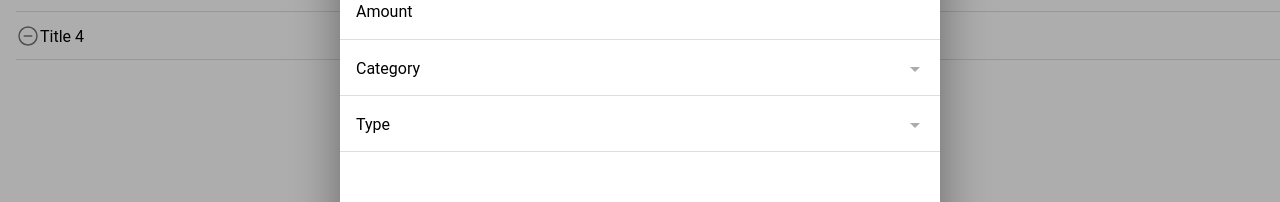
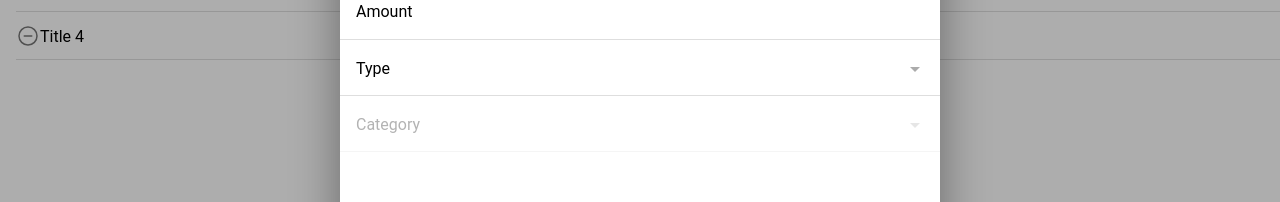
Before and after one commit to AlanBar13/tsukan, a React (Create React App) app: page /home in a window 1280 px wide. Both pictures are taken after a click on the element 1242 px from the left and 705 px from the top of the page. Shown: the part 346-548 px from the top of the page. Built offline with nearby package versions, Linux system fonts and the light colour scheme.

Commit message:
Categories change depending type

```diff
--- a/src/components/AddChargeMd.tsx
+++ b/src/components/AddChargeMd.tsx
@@ -1,16 +1,31 @@
 import { IonLabel, IonList, IonListHeader, IonToolbar, IonButtons, IonButton, IonTitle, IonItem, IonInput, IonSelect, IonSelectOption, } from '@ionic/react';
 import { useState } from 'react'
 
-const AddChargeMd: React.FC<{ onDismiss: () => void; categories: string[]; addItem: (title: string, category: string, amount: number, sign: string) => void }> = ({ onDismiss, categories, addItem }) => {
+const xpCategories: string[] = ["Cuidado Personal", "Deuda", "Entretenmiento", "Hogar", "Mascotas", "Otro", "Salud", "Seguros", "Servicios", "Telefonia", "Transporte", "Inversiones"]
+const inCategories: string[] = ["Salario", "Pago Deuda", "Ganancias", "Otro"]
+
+const AddChargeMd: React.FC<{ onDismiss: () => void; addItem: (title: string, category: string, amount: number, sign: string) => void }> = ({ onDismiss, addItem }) => {
    const [title, setTitle] = useState<string>("")
    const [amount, setAmount] = useState<string>("")
    const [category, setCategory] = useState<string>("")
    const [sign, setSign] = useState<string>("")
+   const [dis, setDis] = useState<boolean>(true)
+   const [categories, setCategories] = useState<string[]>(xpCategories)
 
     const showCategories = () => {
         return categories.map((cat, i) => {
             return <IonSelectOption key={i} value={cat}>{cat}</IonSelectOption>
         })
+    }
+
+    const handleType = (sign: string) => {
+        setSign(sign)
+        if(sign === '+'){
+            setCategories(inCategories)
+        }else{
+            setCategories(xpCategories)
+        }
+        setDis(false)
     }
 
     const onSave = () => {
@@ -39,16 +54,16 @@ const AddChargeMd: React.FC<{ onDismiss: () => void; categories: string[]; addIt
                     <IonInput onIonChange={(e) => setAmount(e.detail.value!)} type='number'></IonInput>
                 </IonItem>
                 <IonItem className="input">
+                    <IonLabel position="floating">Type</IonLabel>
+                    <IonSelect onIonChange={e => handleType(e.detail.value)} >
+                        <IonSelectOption value={'+'}>Income</IonSelectOption>
+                        <IonSelectOption value={'-'}>Expense</IonSelectOption>
+                    </IonSelect>
+                </IonItem>
+                <IonItem disabled={dis} className="input">
                     <IonLabel position="floating">Category</IonLabel>
                     <IonSelect onIonChange={e => setCategory(e.detail.value)}>
                         {showCategories()}
-                    </IonSelect>
-                </IonItem>
-                <IonItem className="input">
-                    <IonLabel position="floating">Type</IonLabel>
-                    <IonSelect onIonChange={e => setSign(e.detail.value)} >
-                        <IonSelectOption value={'+'}>Income</IonSelectOption>
-                        <IonSelectOption value={'-'}>Expense</IonSelectOption>
                     </IonSelect>
                 </IonItem>
             </IonList>
--- a/src/pages/Home.tsx
+++ b/src/pages/Home.tsx
@@ -8,14 +8,12 @@ import { nanoid } from 'nanoid'
 
 import './Home.css';
 
-let items: Item[] = [
+const items: Item[] = [
     { id: '1', title: "Title 1", category: "category 1", amount: 100, sign: "+", timestamp: "2021-09-20" },
     { id: '2', title: "Title 2", category: "category 2", amount: 200, sign: "-", timestamp: "2021-09-20" },
     { id: '3', title: "Title 3", category: "category 3", amount: 300.50, sign: "+", timestamp: "2021-09-20" },
     { id: '4', title: "Title 4", category: "category 4", amount: 400, sign: "-", timestamp: "2021-09-20" },
 ]
-
-const categories: string[] = ["Cuidado Personal", "Deuda", "Entretenmiento", "Hogar", "Mascotas", "Otros", "Salud", "Seguros", "Servicios", "Telefonia", "Transporte", "Inversiones"]
 
 const Home: React.FC = () => {
     const [list, setList] = useState<Item[]>(items)
@@ -47,8 +45,7 @@ const Home: React.FC = () => {
 
     const [present, dismiss] = useIonModal(AddChargeMd, {
         onDismiss: handleDimiss,
-        categories,
-        addItem
+        addItem,
     })
 
     const getTotal = (items: Item[]) => {
```
